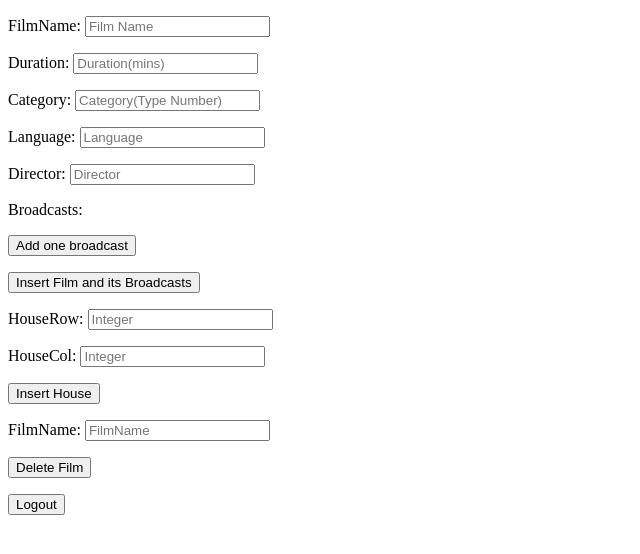
After one commit to 1160300203/project1, a PHP site: page /admin.html in a window 1280 px wide. The commit adds this page. Shown: the top 554 px of the page, without its empty margins (0-640 px from the left). Run offline with PHP 8.4, Linux system fonts and the light colour scheme.

Commit message:
fix bugs

```diff
--- /dev/null
+++ b/admin.html
@@ -0,0 +1,46 @@
+<!DOCTYPE html>
+<html lang="en">
+<head>
+    <meta charset="UTF-8">
+</head>
+<body>
+<form method="post" action="admin.php">
+    <input type="hidden" name="type" value="add_film">
+    <p>FilmName: <input type="text" name="filmname" placeholder="Film Name"></p>
+    <p>Duration: <input type="text" name="duration" placeholder="Duration(mins)"></p>
+    <p>Category: <input type="text" name="category" placeholder="Category(Type Number)"></p>
+    <p>Language: <input type="text" name="language" placeholder="Language"></p>
+    <p>Director: <input type="text" name="director" placeholder="Director"></p>
+    <p id="add_film">Broadcasts:
+    </p>
+    <p><input type="button" onclick="addline('add_film')" value="Add one broadcast"></p>
+    <p><input type="submit" value="Insert Film and its Broadcasts"></p>
+</form>
+
+<form method="post" action="admin.php">
+    <input type="hidden" name="type" value="add_house">
+    <p>HouseRow: <input type="text" name="houserow" placeholder="Integer"></p>
+    <p>HouseCol: <input type="text" name="housecol" placeholder="Integer"></p>
+    <p><input type="submit" value="Insert House"></p>
+</form>
+
+<form method="post" action="admin.php">
+    <input type="hidden" name="type" value="del_film">
+    <p>FilmName: <input type="text" name="filmname" placeholder="FilmName"></p>
+    <p><input type="submit" value="Delete Film"></p>
+</form>
+<input type="button" value="Logout" onclick="location.href= 'logout.php'">
+
+<script>
+    function addline(id) {
+        var ele = document.getElementById(id);
+        var new_ele = document.createElement("p");
+        new_ele.innerHTML = "<p>Date: <input type=\"text\" name=\"dates[]\" placeholder=\"YYYY-MM-DD\"></p>";
+        new_ele.innerHTML += "<p>Time: <input type=\"text\" name=\"times[]\" placeholder=\"HH-MM-SS\"></p>";
+        new_ele.innerHTML += "<p>Houseid: <input type=\"text\" name=\"houseids[]\" placeholder=\"Integer\"></p>";
+        ele.appendChild(new_ele);
+    }
+</script>
+</body>
+
+</html>
--- a/comment.php
+++ b/comment.php
@@ -14,6 +14,7 @@ if(isset($_SESSION["username"])){
         or die("MySQL connect error! " . mysqli_connect_error());
     $username = $_SESSION["username"];
     $query = "SELECT Film.Filmid, FilmName FROM HaveWatched JOIN Film ON HaveWatched.filmid = Film.Filmid AND userid = '$username'";
+
     $result = mysqli_query($conn, $query) or die("MySQL Query Error! ".mysqli_error($conn));
     $filmIds = array();
     $filmNames = array();
--- a/logout.php
+++ b/logout.php
@@ -3,7 +3,6 @@
 if(isset($_COOKIE[session_name()])){
     setcookie(session_name(), "", time()-3600);
 }
-session_unset();
 session_destroy();
 print("Logging out");
 header("refresh:3;url=index.php");
--- a/verifyLogin.php
+++ b/verifyLogin.php
@@ -18,8 +18,8 @@ if($row[0] == $password){
     if(!isset($_SESSION['username'])){
         $_SESSION['username'] = $username;
     }
-    if($username == 'admin'){
-        header("Location: admin.php");
+    if($username == 0){
+        header("Location: admin.html");
     }
     else{
         header("Location: main.php");
```
Also changed, not shown: admiin.html (deleted, +0 -28 lines), admin.php (added, +53 -0 lines).
